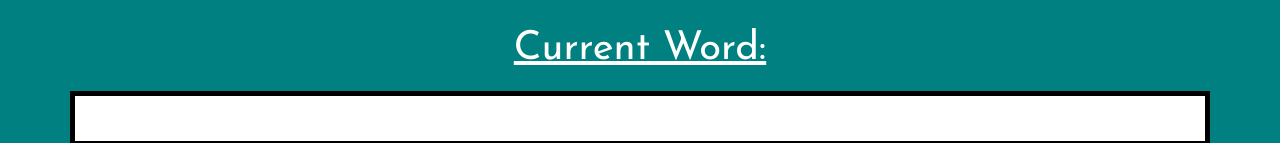
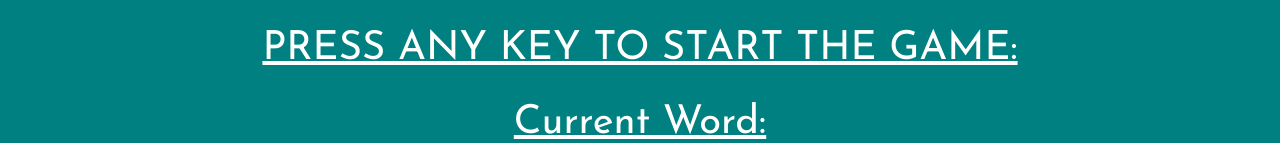
Before and after one commit to Jenmadev/Hangman-Game, a plain HTML site: page index.html in a window 1280 px wide. Shown: the part 514-657 px from the top of the page. Drawn offline with nearby package versions, Linux system fonts and the light colour scheme.

Commit message:
added game rules

```diff
--- a/index.html
+++ b/index.html
@@ -19,6 +19,8 @@
 <!-- Game Board -->
 
 <div class="jumbotron jumbotron-fluid">
+ <div class="container">
+    <h2 class="display-3">PRESS ANY KEY TO START THE GAME:</h2>
   <div class="container">
     <h2 class="display-3">Current Word:</h2>
     <div id="currentWord"></div>
```
